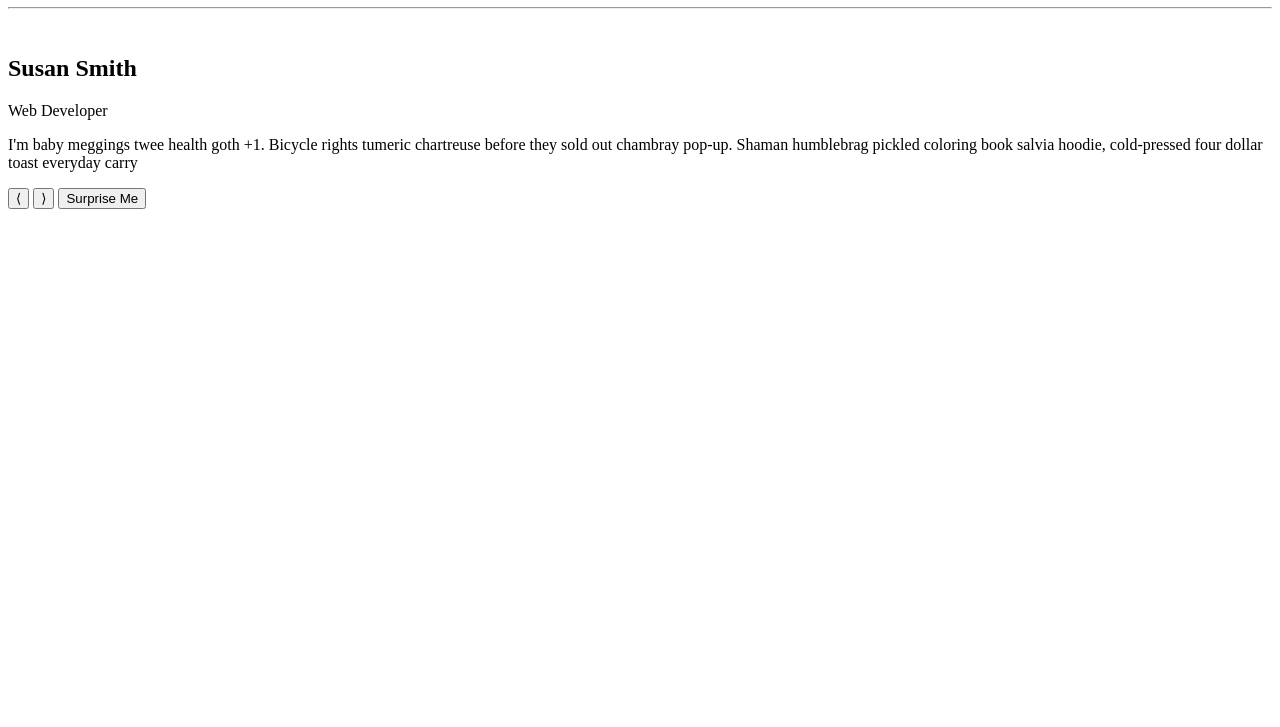
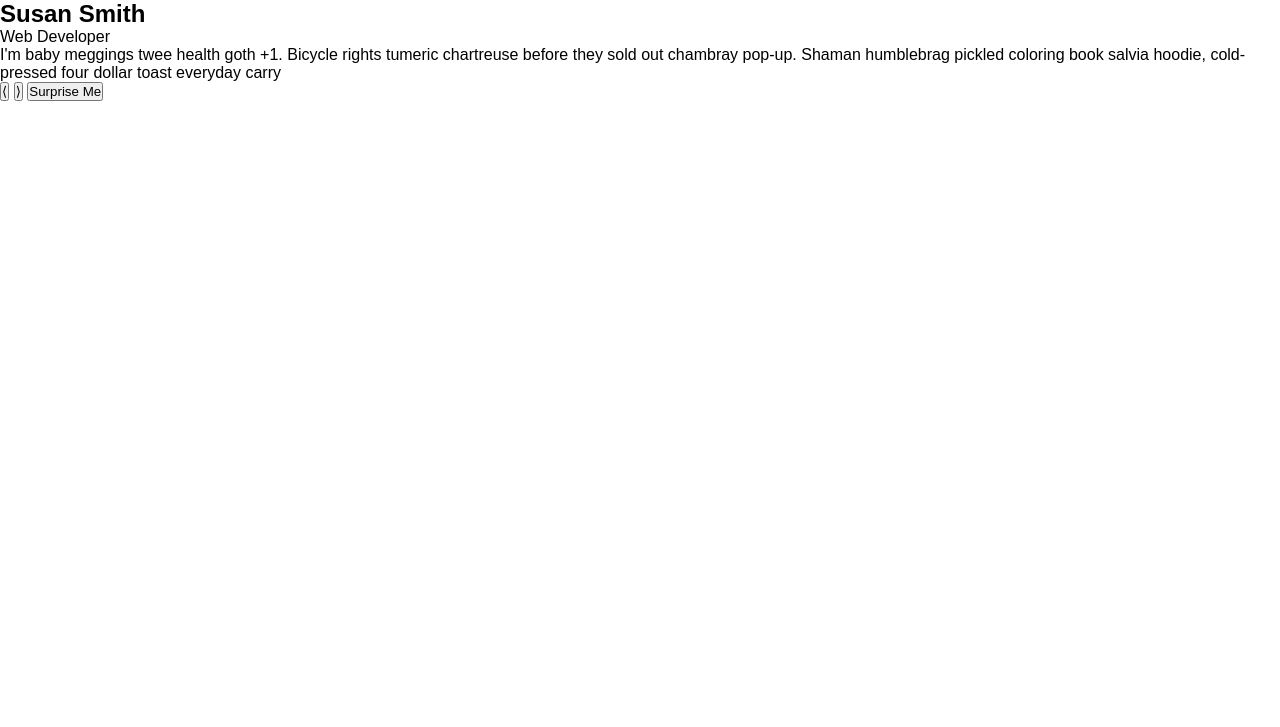
Before and after one commit to AngeloCornelio/review-carousel, a website: page index.html in a window 1280 px wide. Shown: the part 73-800 px from the top of the page. Drawn offline with Linux system fonts and the light colour scheme.

Commit message:
Add reset styles
Also adds a link to styles.css in index.html.

```diff
--- a/index.html
+++ b/index.html
@@ -5,6 +5,7 @@
     <meta http-equiv="X-UA-Compatible" content="IE=edge">
     <meta name="viewport" content="width=device-width, initial-scale=1.0">
     <title>Review Carousel</title>
+    <link href="styles.css" rel="stylesheet" type="text/css">
 </head>
 <body>
     <h1>Our Reviews</h1>
--- a/styles.css
+++ b/styles.css
@@ -0,0 +1,5 @@
+body, h1, div, p, button, h2, img {
+    padding: 0;
+    margin: 0;
+    font-family: sans-serif;
+}
```
